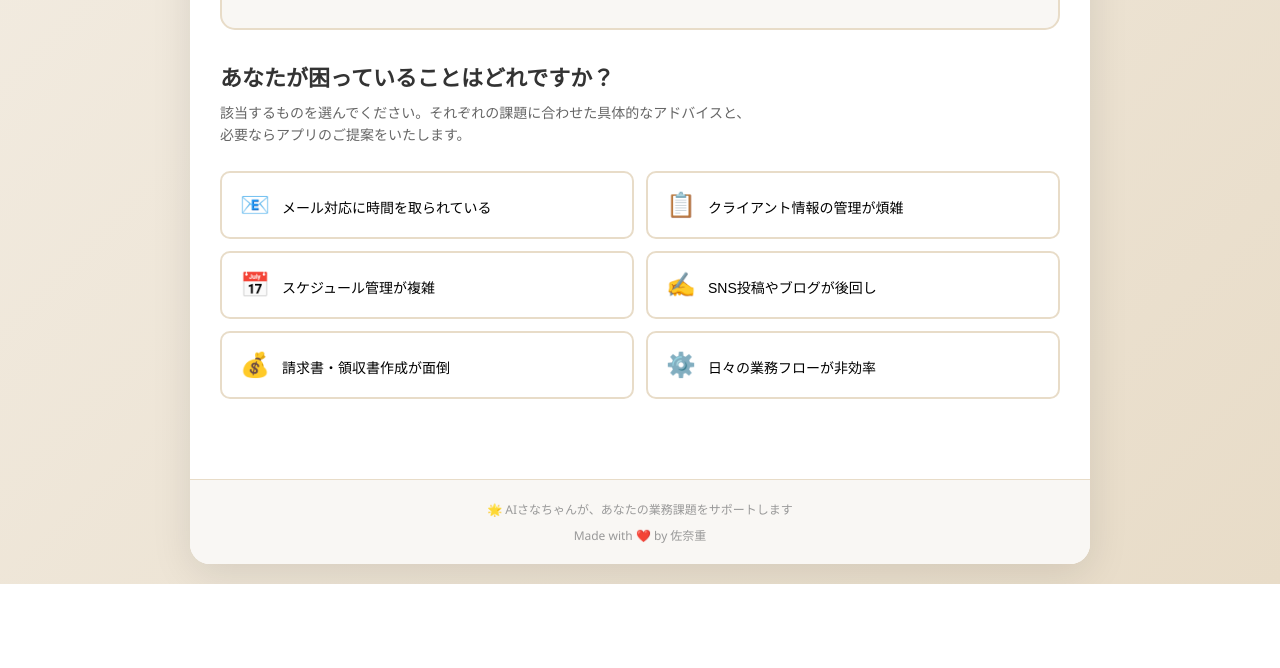
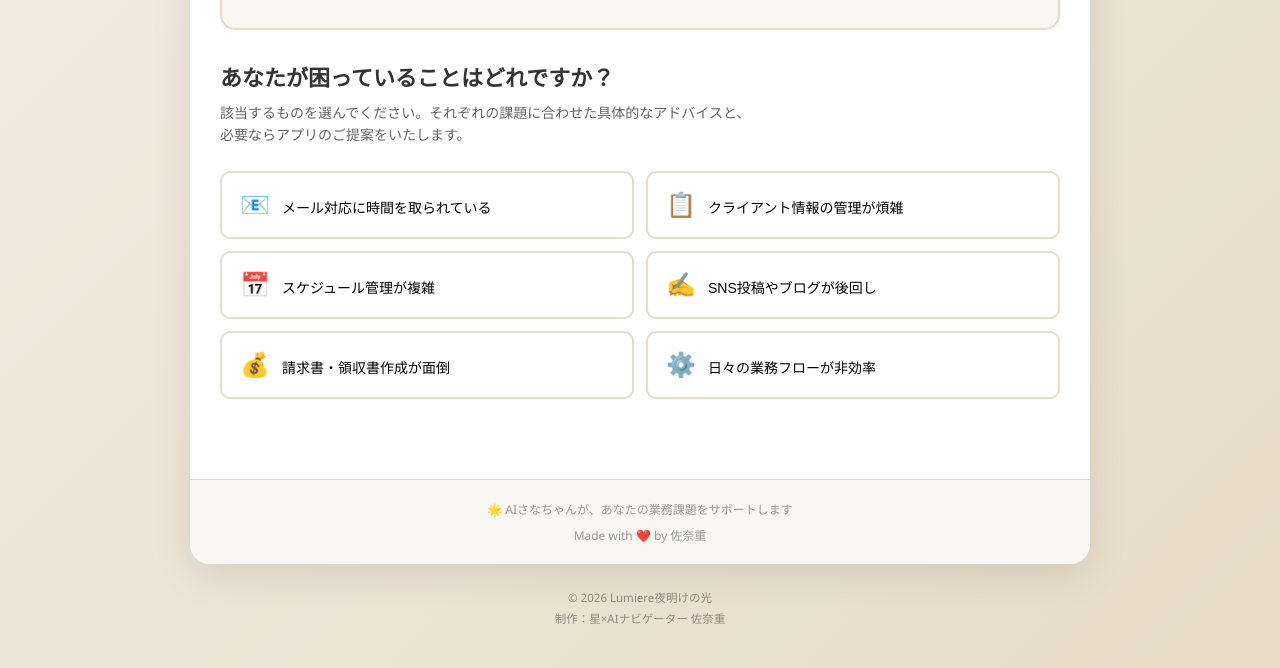
Before and after one commit to hoshi-ai-sanae/therapist-diagnosis, a plain HTML site: page index.html in a window 1280 px wide. Shown: the part 728-1396 px from the top of the page. Before the commit the page ends 1312 px from the top, so only its background shows below. Drawn offline with Linux system fonts and the light colour scheme.

Commit message:
Add Lumiere footer attribution

```diff
--- a/index.html
+++ b/index.html
@@ -746,5 +746,10 @@
         // DOMContentLoaded後に初期化
         document.addEventListener('DOMContentLoaded', initApp);
     </script>
+
+  <footer class="lumiere-site-footer" style="padding: 24px 16px 18px; text-align: center; font-size: 0.72rem; line-height: 1.8; color: rgba(80, 70, 65, 0.58); letter-spacing: 0;">
+    <div>© 2026 Lumiere夜明けの光</div>
+    <div>制作：星×AIナビゲーター 佐奈重</div>
+  </footer>
 </body>
 </html>
```
